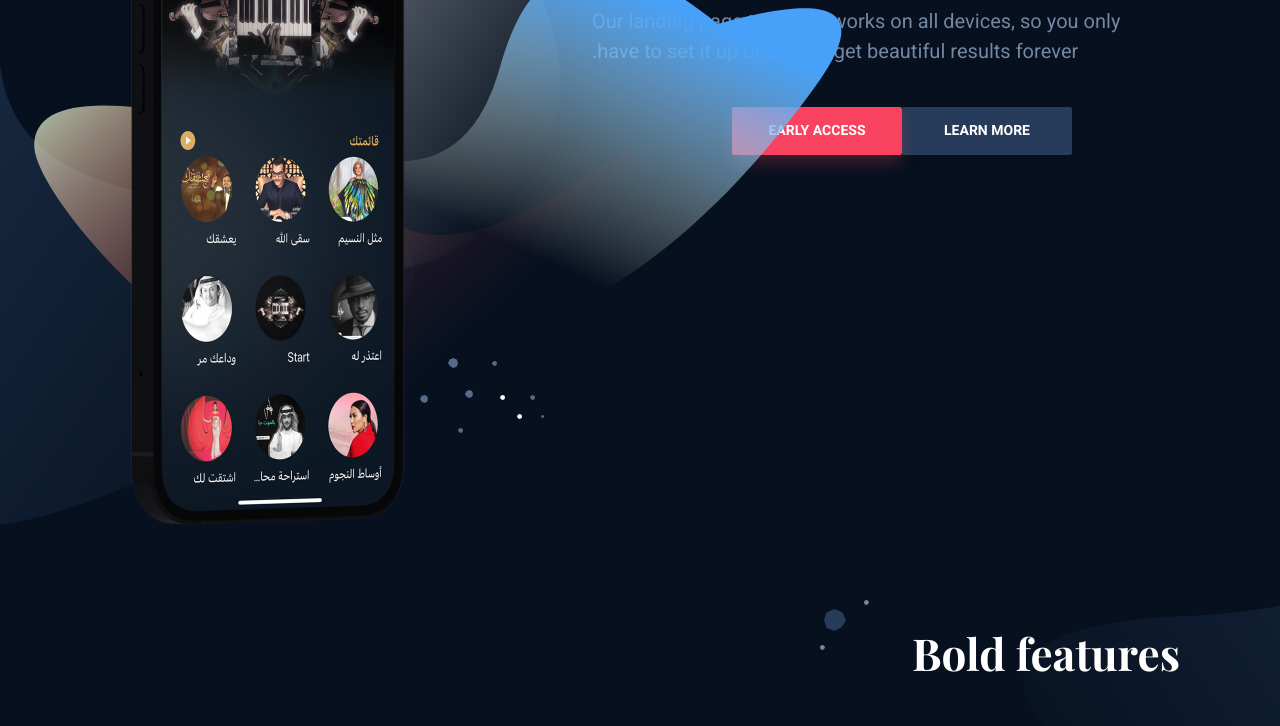
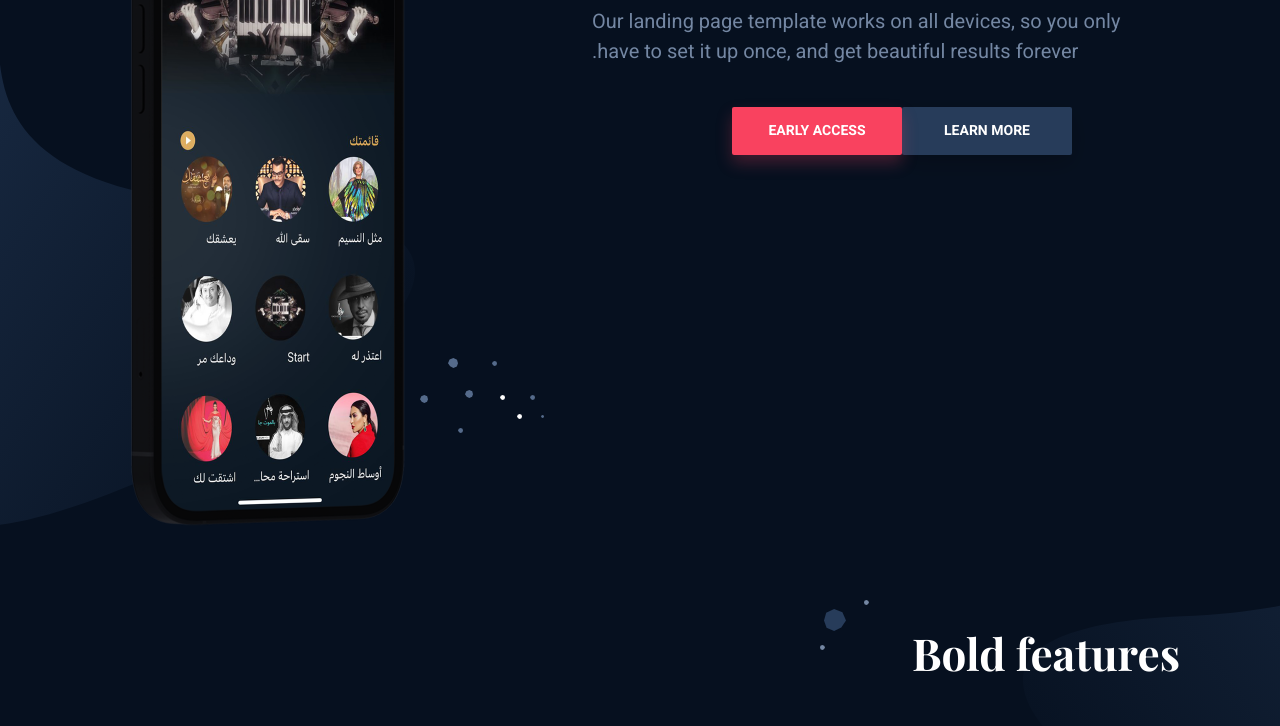
Before and after one commit to mashaelalh/mashaelalh.github.io, a website: page index.html in a window 1280 px wide. Shown: the part 303-1029 px from the top of the page. Drawn offline with nearby package versions, Linux system fonts and the light colour scheme.

Commit message:
Update index.html

```diff
--- a/index.html
+++ b/index.html
@@ -52,55 +52,6 @@
 	                        <div class="hero-cta"><a class="button button-shadow" href="#">Learn more</a><a class="button button-primary button-shadow" href="#">Early access</a></div>
 						</div>
 						<div class="hero-app">
-							<div class="hero-app-illustration">
-								<svg width="999" height="931" xmlns="http://www.w3.org/2000/svg">
-								    <defs>
-								        <linearGradient x1="92.827%" y1="0%" x2="53.422%" y2="80.087%" id="hero-shape-a">
-								            <stop stop-color="#F9425F" offset="0%"/>
-								            <stop stop-color="#F97C58" stop-opacity="0" offset="100%"/>
-								        </linearGradient>
-								        <linearGradient x1="92.827%" y1="0%" x2="53.406%" y2="80.12%" id="hero-shape-b">
-								            <stop stop-color="#47A1F9" offset="0%"/>
-								            <stop stop-color="#F9425F" stop-opacity="0" offset="80.532%"/>
-								            <stop stop-color="#FDFFDA" stop-opacity="0" offset="100%"/>
-								        </linearGradient>
-								        <linearGradient x1="8.685%" y1="23.733%" x2="85.808%" y2="82.837%" id="hero-shape-c">
-								            <stop stop-color="#FFF" stop-opacity=".48" offset="0%"/>
-								            <stop stop-color="#FFF" stop-opacity="0" offset="100%"/>
-								        </linearGradient>
-								        <linearGradient x1="79.483%" y1="15.903%" x2="38.42%" y2="70.124%" id="hero-shape-d">
-								            <stop stop-color="#47A1F9" offset="0%"/>
-								            <stop stop-color="#FDFFDA" stop-opacity="0" offset="100%"/>
-								        </linearGradient>
-								        <linearGradient x1="99.037%" y1="26.963%" x2="24.582%" y2="78.557%" id="hero-shape-e">
-								            <stop stop-color="#FDFFDA" stop-opacity=".64" offset="0%"/>
-								            <stop stop-color="#F97C58" stop-opacity=".24" offset="42.952%"/>
-								            <stop stop-color="#F9425F" stop-opacity="0" offset="100%"/>
-								        </linearGradient>
-								    </defs>
-								    <g fill="none" fill-rule="evenodd">
-								        <g class="hero-shape-top">
-											<g class="is-moving-object is-translating" data-translating-factor="280">
-								            	<path d="M680.188 0c-23.36 69.79-58.473 98.3-105.34 85.531-70.301-19.152-189.723-21.734-252.399 91.442-62.676 113.175-144.097 167.832-215.195 118.57C59.855 262.702 24.104 287.85 0 370.988L306.184 566.41c207.164-4.242 305.67-51.612 295.52-142.11-10.152-90.497 34.533-163.55 134.054-219.16l4.512-119.609L680.188 0z" fill="url(#hero-shape-a)" transform="translate(1)"/>
-											</g>
-											<g class="is-moving-object is-translating" data-translating-factor="100">
-												<path d="M817.188 222c-23.36 69.79-58.473 98.3-105.34 85.531-70.301-19.152-189.723-21.734-252.399 91.442-62.676 113.175-144.097 167.832-215.195 118.57-47.399-32.841-83.15-7.693-107.254 75.445L443.184 788.41c207.164-4.242 305.67-51.612 295.52-142.11-10.152-90.497 34.533-163.55 134.054-219.16l4.512-119.609L817.188 222z" fill="url(#hero-shape-b)" transform="rotate(-53 507.635 504.202)"/>
-											</g>
-								        </g>
-								        <g transform="translate(191 416)">
-											<g class="is-moving-object is-translating" data-translating-factor="50">
-								            	<circle fill="url(#hero-shape-c)" cx="336" cy="190" r="190"/>
-											</g>
-											<g class="is-moving-object is-translating" data-translating-factor="80">
-								            	<path d="M683.766 133.043c-112.048-90.805-184.688-76.302-217.92 43.508-33.23 119.81-125.471 124.8-276.722 14.972-3.156 120.356 53.893 200.09 171.149 239.203 175.882 58.67 346.695-130.398 423.777-239.203 51.388-72.536 17.96-92.03-100.284-58.48z" fill="url(#hero-shape-d)"/>
-											</g>
-											<g class="is-moving-object is-translating" data-translating-factor="100">
-												<path d="M448.206 223.247c-97.52-122.943-154.274-117.426-170.26 16.55C261.958 373.775 169.717 378.766 1.222 254.77c-9.255 95.477 47.794 175.211 171.148 239.203 185.032 95.989 424.986-180.108 424.986-239.203 0-39.396-49.717-49.904-149.15-31.523z" fill="url(#hero-shape-e)" transform="matrix(-1 0 0 1 597.61 0)"/>
-											</g>
-										</g>
-								    </g>
-								</svg>
-							</div>
 							<img class="device-mockup" src="dist/images/iphone-mockup.png" alt="App preview">
                             <div class="hero-app-dots hero-app-dots-1">
 								<svg width="124" height="75" xmlns="http://www.w3.org/2000/svg">
```
